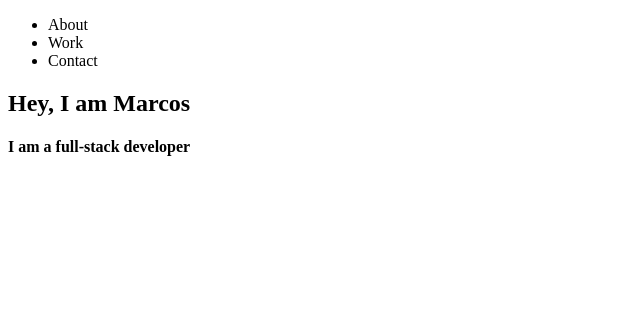
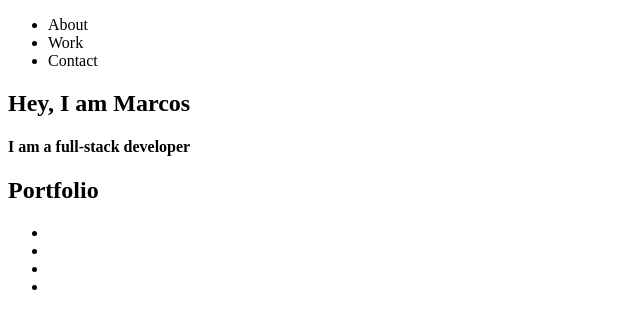
Before and after one commit to marcossgonzalez/PersonalPortfolioFreeCodeCamp, a plain HTML site: page index.html in a window 1280 px wide. Shown: the whole page, without its empty margins (0-640 px from the left). Drawn offline with Linux system fonts and the light colour scheme.

Commit message:
update test
update test

```diff
--- a/index.html
+++ b/index.html
@@ -16,16 +16,27 @@
             </ul>
         </header>
         <main>
-            <section class="project-title" id="welcome-section">
+            <section id="welcome-section">
                 <h1>Hey, I am Marcos</h1>
                 <h4>I am a full-stack developer</h4>
             </section>
             <section id="projects">
+                <h1 class="project-title">Portfolio</h1>
 
             </section>
         </main>
         <footer>
+            <nav id="profile-link">
+                <ul>
+                    <li class="github"></li>
+                    <li class="linkedin"></li>
+                    <li class="instagram"></li>
+                    <li class="twitter"></li>
 
+
+                </ul>
+
+            </nav>
         </footer>
     </body>
 </html>
```
